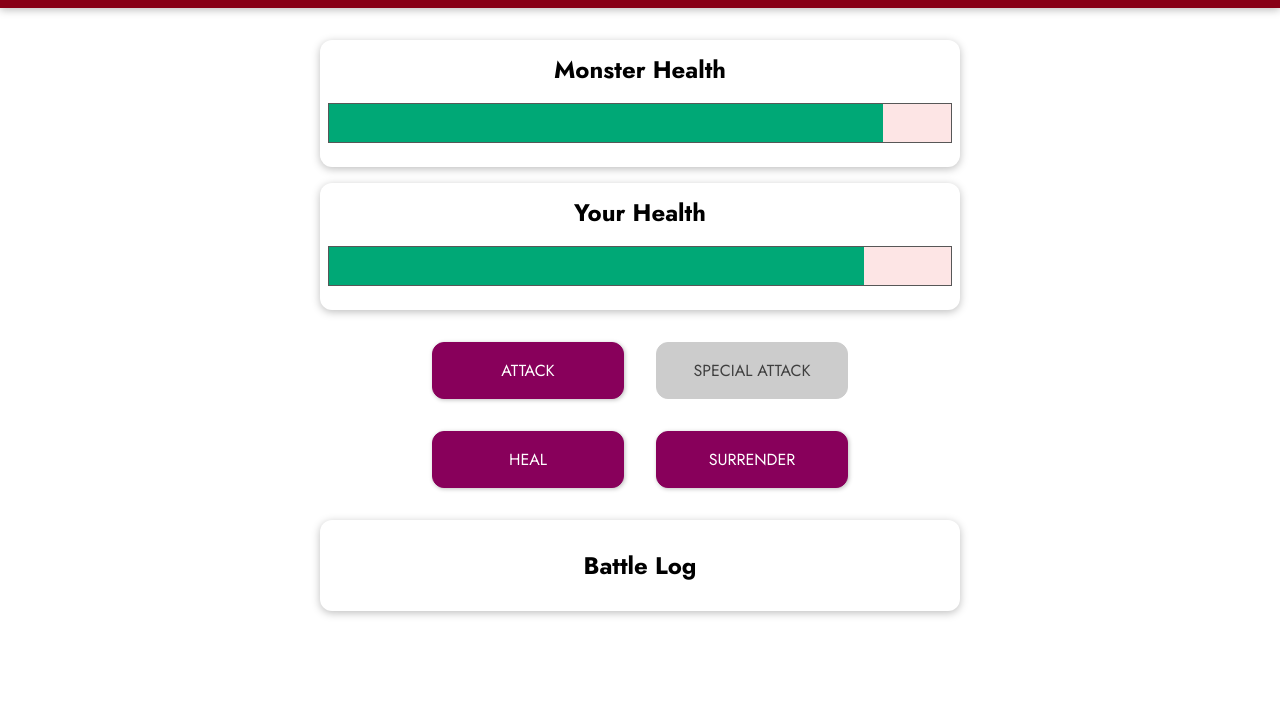
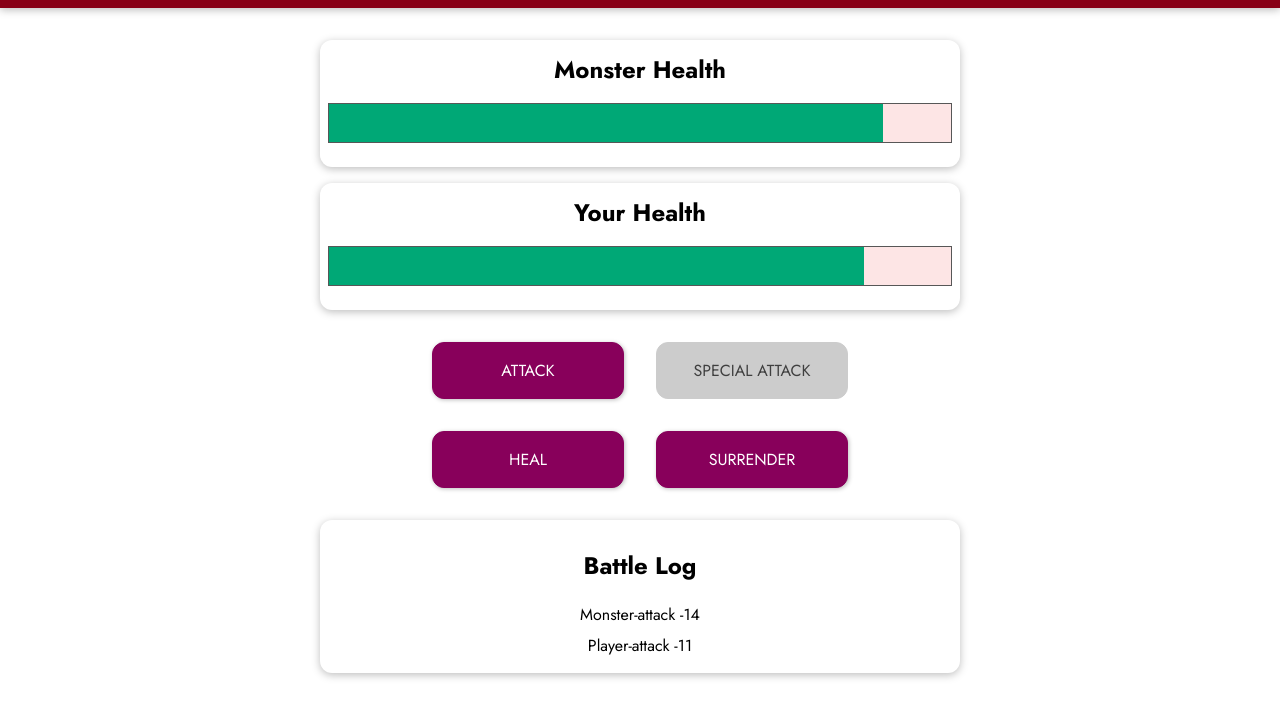
Before and after one commit to Ademola409/Monster-slayer, a plain HTML site: page index.html in a window 1280 px wide. Both pictures are taken after a click on the button "ATTACK". Shown: the part 97-800 px from the top of the page. Drawn offline with nearby package versions, Linux system fonts and the light colour scheme.

Commit message:
second commit

```diff
--- a/app.js
+++ b/app.js
@@ -9,6 +9,7 @@ const app = Vue.createApp({
       monsterHealth: 100,
       currentRound: 0,
       winner: null,
+      logMessages:[]
     };
   },
   computed: {
@@ -54,21 +55,28 @@ const app = Vue.createApp({
       this.monsterHealth = 100;
       this.winner = null;
       this.currentRound = 0;
+      this.logMessages=[]
+
     },
     attackMonster() {
       this.currentRound++;
       const attackValue = getRandomValue(5, 12);
       this.monsterHealth -= attackValue;
+      this.addLogMessage('Player','attack', attackValue);
       this.attackPlayer();
+
     },
     attackPlayer() {
       const attackValue = getRandomValue(8, 15);
       this.playerHealth -= attackValue;
+      this.addLogMessage('Monster','attack', attackValue);
+
     },
     specialAttackMonster() {
       this.currentRound++;
       const attackValue = getRandomValue(10, 25);
       this.monsterHealth -= attackValue;
+      this.addLogMessage('Player','special-attack', attackValue);
       this.attackPlayer();
     },
     healPlayer() {
@@ -79,10 +87,20 @@ const app = Vue.createApp({
       } else {
         this.playerHealth += healValue;
       }
+      this.addLogMessage('Player','heal', healValue);
       this.attackPlayer();
     },
     surrender() {
-      this.winner = 'monster';
+      this.winner = 'Monster';
+    },
+
+    addLogMessage(who,what,value){
+      this.logMessages.unshift({
+        actionBy:who,
+        actionType:what,
+        actionValue:value,
+      })
+
     }
   },
 });
--- a/index.html
+++ b/index.html
@@ -44,7 +44,11 @@
       </section>
       <section id="log" class="container">
         <h2>Battle Log</h2>
-        <ul></ul>
+        <ul>
+          <li v-for="logMessage in logMessages">
+             {{logMessage.actionBy}}-{{logMessage.actionType}} -{{logMessage.actionValue}}
+          </li>
+        </ul>
       </section>
     </div>
   </body>
```
